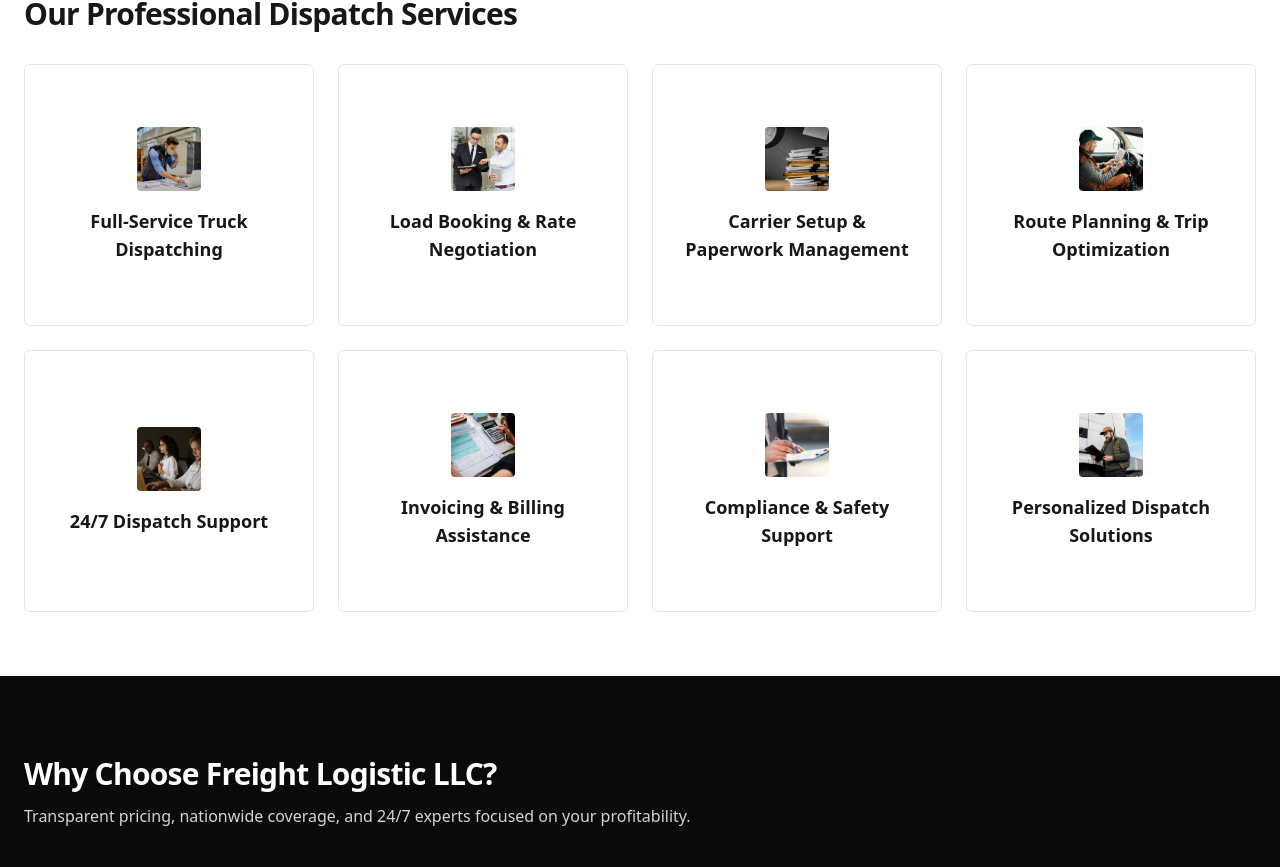
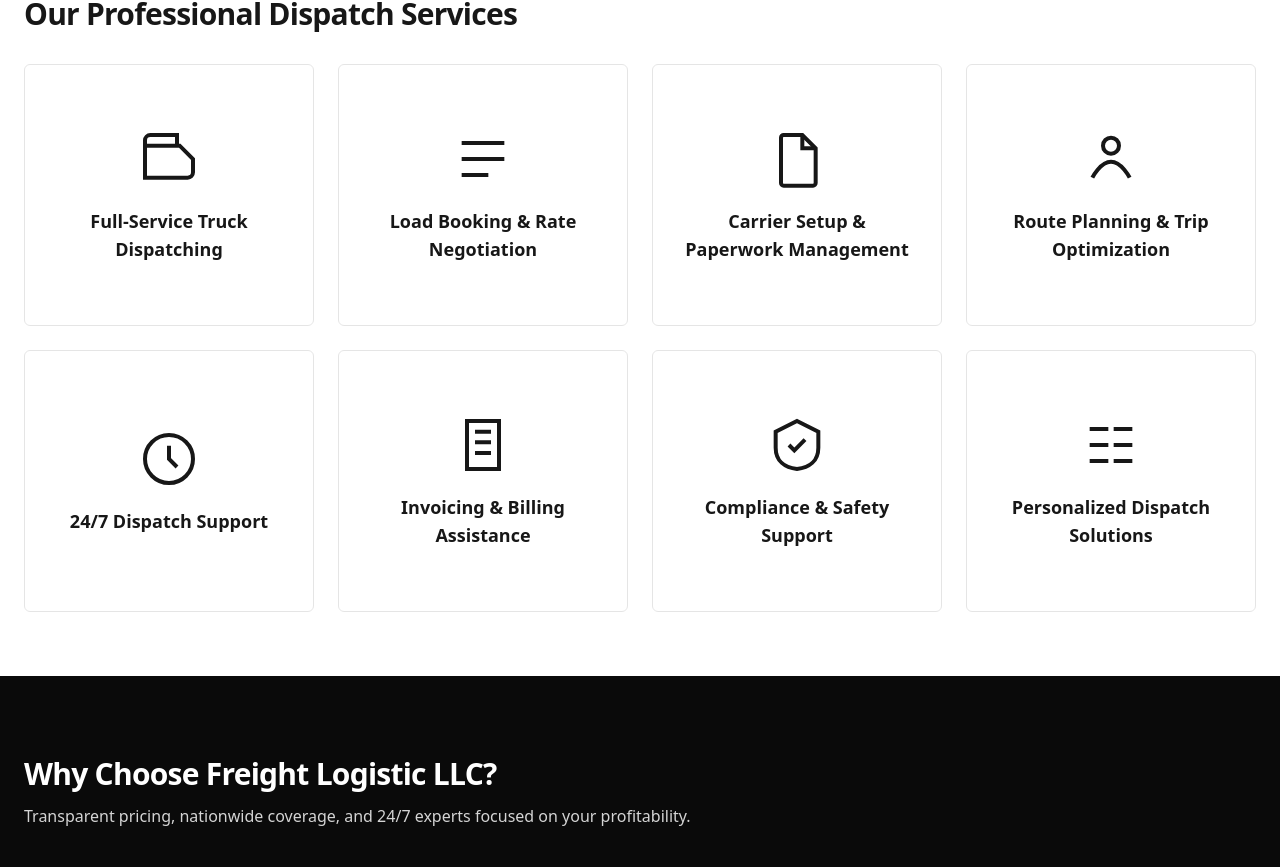
Before and after one commit to osamaqaseem39/dispatching, a Next.js app: page / in a window 1280 px wide. Shown: the part 958-1825 px from the top of the page. Built offline with nearby package versions, Linux system fonts and the light colour scheme.

Commit message:
Fix build: move 'use client' directives to top for Faq and Testimonials

```diff
--- a/src/components/Hero.tsx
+++ b/src/components/Hero.tsx
@@ -24,7 +24,7 @@
             <a href="/contact" className="inline-flex items-center rounded-sm border border-neutral-700 px-5 py-2.5 text-white text-base hover:bg-neutral-900">Request a Free Consultation</a>
           </div>
         </div>
-        <div className="h-80 md:h-96 rounded-md overflow-hidden border border-neutral-800 bg-neutral-900">
+        <div className="h-96 md:h-[560px] w-full md:w-[380px] rounded-md overflow-hidden border border-neutral-800 bg-neutral-900 mx-auto md:mx-0">
           <Image
             src="/images/heroimage.jpg"
             alt="Freight Logistic LLC - truck dispatching"
--- a/src/components/Services.tsx
+++ b/src/components/Services.tsx
@@ -1,10 +1,12 @@
-import Image from "next/image";
+// using inline SVG icons for services
+
+import type { ReactNode } from "react";
 
 type Service = {
   title: string;
   body: string;
   slug: string;
-  iconSrc: string;
+  icon: ReactNode;
 };
 
 const services: Service[] = [
@@ -13,56 +15,95 @@
     body:
       "We manage load search, rate negotiation, paperwork, and driver support. No forced dispatch and complete transparency.",
     slug: "full-service-truck-dispatching",
-    iconSrc: "/images/service1.jpg",
+    icon: (
+      <svg viewBox="0 0 24 24" className="h-16 w-16 text-neutral-900" fill="none">
+        <path d="M3 7h13l5 5v5a2 2 0 0 1-2 2H3V7Z" stroke="currentColor" strokeWidth="1.5" />
+        <path d="M3 7V5a2 2 0 0 1 2-2h10v4" stroke="currentColor" strokeWidth="1.5" />
+      </svg>
+    ),
   },
   {
     title: "Load Booking & Rate Negotiation",
     body:
       "We secure top market rates and handle all broker communication, confirmations, and follow-ups to maximize income.",
     slug: "load-booking-rate-negotiation",
-    iconSrc: "/images/service2.jpg",
+    icon: (
+      <svg viewBox="0 0 24 24" className="h-16 w-16 text-neutral-900" fill="none">
+        <path d="M4 12h16M4 6h16M4 18h10" stroke="currentColor" strokeWidth="1.5" />
+      </svg>
+    ),
   },
   {
     title: "Carrier Setup & Paperwork Management",
     body:
       "Carrier packets, contracts, insurance verification, and required docs to get you approved fast without delays.",
     slug: "carrier-setup-paperwork",
-    iconSrc: "/images/service3.jpg",
+    icon: (
+      <svg viewBox="0 0 24 24" className="h-16 w-16 text-neutral-900" fill="none">
+        <path d="M7 3h7l5 5v13a1 1 0 0 1-1 1H7a1 1 0 0 1-1-1V4a1 1 0 0 1 1-1Z" stroke="currentColor" strokeWidth="1.5" />
+        <path d="M14 3v5h5" stroke="currentColor" strokeWidth="1.5" />
+      </svg>
+    ),
   },
   {
     title: "Route Planning & Trip Optimization",
     body:
       "Advanced planning to save fuel, reduce downtime, and improve delivery times for better profitability.",
     slug: "route-planning-optimization",
-    iconSrc: "/images/service4.jpg",
+    icon: (
+      <svg viewBox="0 0 24 24" className="h-16 w-16 text-neutral-900" fill="none">
+        <path d="M5 19s3-6 7-6 7 6 7 6" stroke="currentColor" strokeWidth="1.5" />
+        <circle cx="12" cy="7" r="3" stroke="currentColor" strokeWidth="1.5" />
+      </svg>
+    ),
   },
   {
     title: "24/7 Dispatch Support",
     body:
       "Round-the-clock updates, broker communication, and load tracking to keep operations smooth.",
     slug: "24-7-dispatch-support",
-    iconSrc: "/images/service5.jpg",
+    icon: (
+      <svg viewBox="0 0 24 24" className="h-16 w-16 text-neutral-900" fill="none">
+        <circle cx="12" cy="12" r="9" stroke="currentColor" strokeWidth="1.5" />
+        <path d="M12 7v5l3 3" stroke="currentColor" strokeWidth="1.5" />
+      </svg>
+    ),
   },
   {
     title: "Invoicing & Billing Assistance",
     body:
       "We manage invoicing, POD submission, and broker follow-ups so you get paid quickly and accurately.",
     slug: "invoicing-billing-assistance",
-    iconSrc: "/images/service6.jpg",
+    icon: (
+      <svg viewBox="0 0 24 24" className="h-16 w-16 text-neutral-900" fill="none">
+        <path d="M6 3h12v18H6z" stroke="currentColor" strokeWidth="1.5" />
+        <path d="M9 7h6M9 11h6M9 15h6" stroke="currentColor" strokeWidth="1.5" />
+      </svg>
+    ),
   },
   {
     title: "Compliance & Safety Support",
     body:
       "Assistance with FMCSA, DOT, and ELD requirements to keep records and reports audit-ready.",
     slug: "compliance-safety-support",
-    iconSrc: "/images/service7.jpg",
+    icon: (
+      <svg viewBox="0 0 24 24" className="h-16 w-16 text-neutral-900" fill="none">
+        <path d="M12 3l8 4v6c0 5-3.5 7.5-8 8-4.5-.5-8-3-8-8V7l8-4z" stroke="currentColor" strokeWidth="1.5" />
+        <path d="M9 12l2 2 4-4" stroke="currentColor" strokeWidth="1.5" />
+      </svg>
+    ),
   },
   {
     title: "Personalized Dispatch Solutions",
     body:
       "Custom plans built around your truck type, preferred lanes, and schedule to increase load opportunities.",
     slug: "personalized-dispatch-solutions",
-    iconSrc: "/images/service8.jpg",
+    icon: (
+      <svg viewBox="0 0 24 24" className="h-16 w-16 text-neutral-900" fill="none">
+        <path d="M4 6h7M4 12h7M4 18h7" stroke="currentColor" strokeWidth="1.5" />
+        <path d="M13 6h7M13 12h7M13 18h7" stroke="currentColor" strokeWidth="1.5" />
+      </svg>
+    ),
   },
 ];
 
@@ -79,9 +120,7 @@
               <a href={`/services/${item.slug}`} className="relative block h-full min-h-[260px] [transform-style:preserve-3d] transition-transform duration-500 group-hover:[transform:rotateY(180deg)]">
                 {/* Front */}
                 <div className="absolute inset-0 flex flex-col items-center justify-center p-6 [backface-visibility:hidden]">
-                  <div className="flex justify-center mb-4">
-                    <Image src={item.iconSrc} alt={item.title} width={64} height={64} className="h-16 w-16 rounded-sm object-cover" />
-                  </div>
+                  <div className="flex justify-center mb-4">{item.icon}</div>
                   <h3 className="text-center font-semibold text-lg text-neutral-900">{item.title}</h3>
                 </div>
                 {/* Back */}
```
